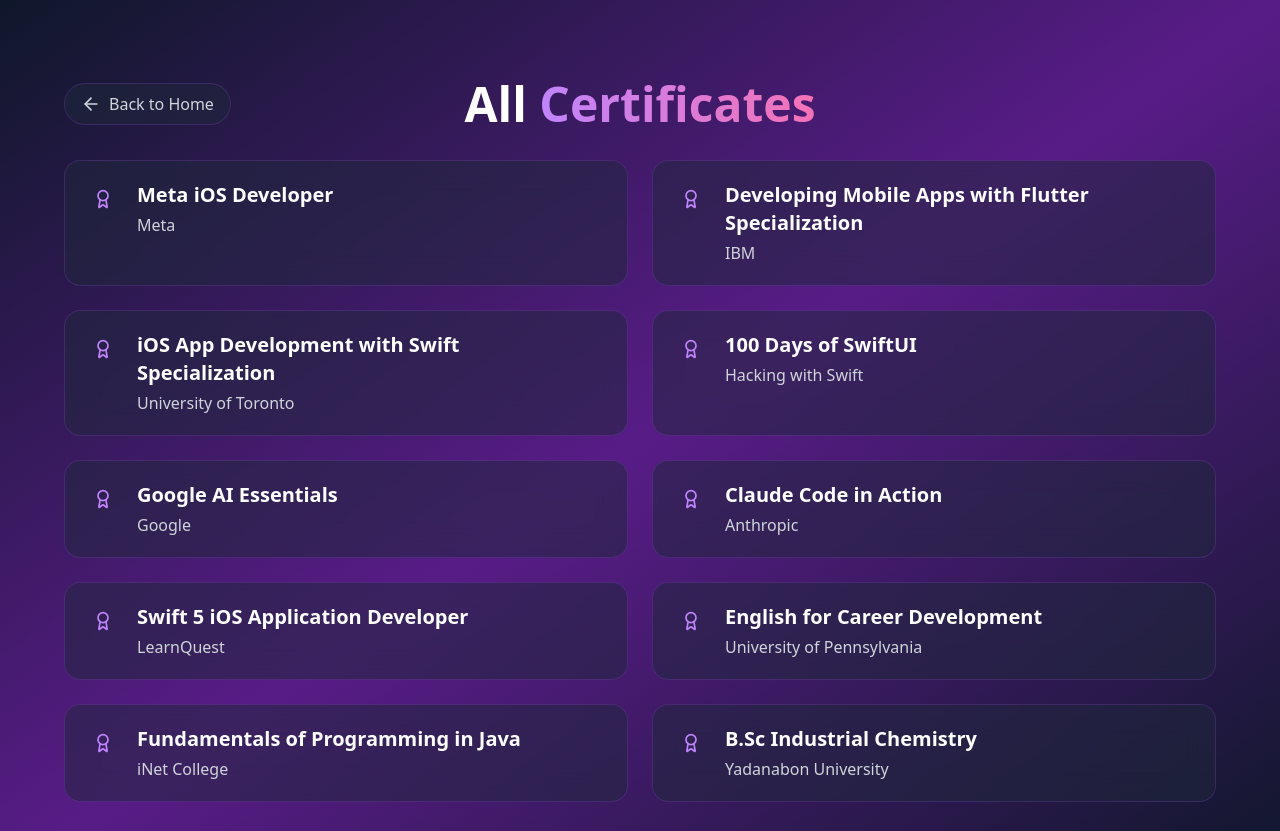
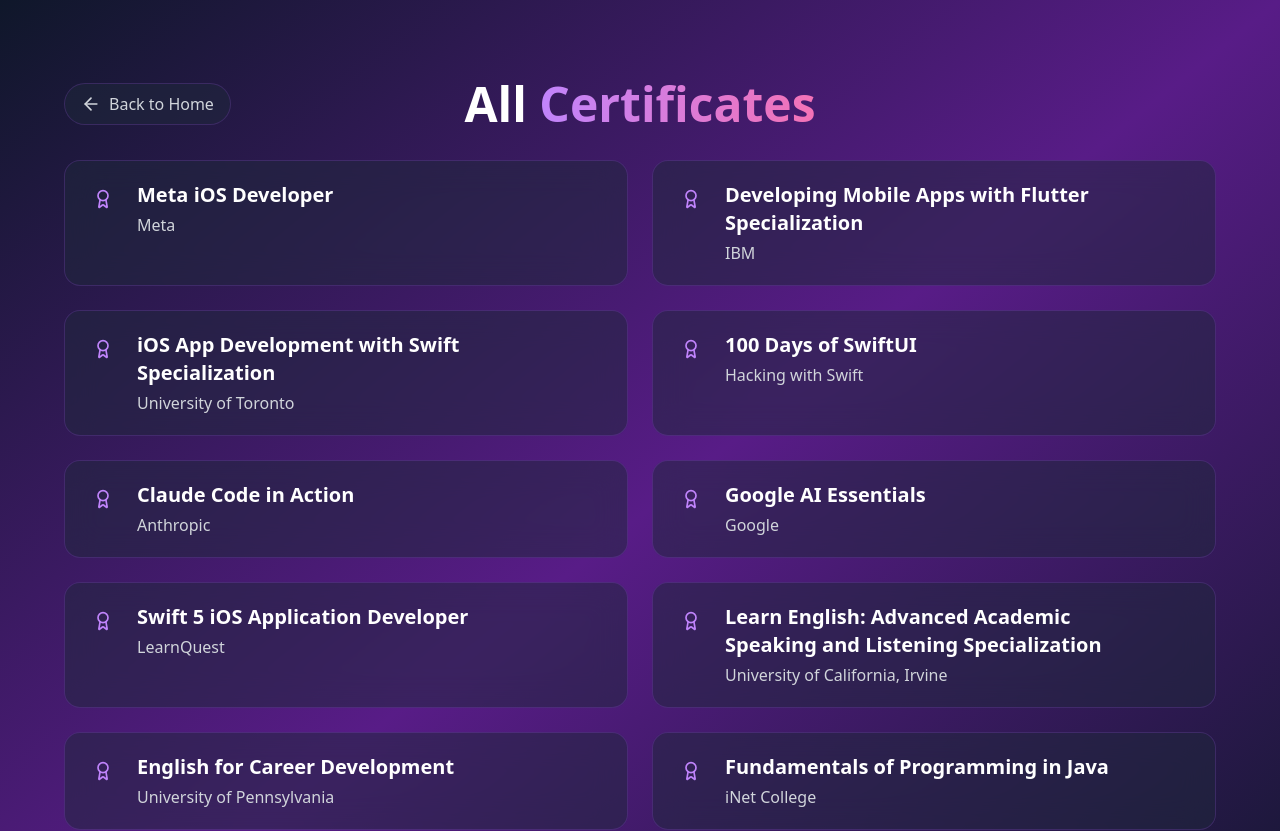
Before and after one commit to soemintheinsmt6/portfolio, a React (Vite) app: page /certificates in a window 1280 px wide. Shown: the top 831 px of the page. Built offline with nearby package versions, Linux system fonts and the light colour scheme; no server answers.

Commit message:
add new certificate

```diff
--- a/src/data/certificates.js
+++ b/src/data/certificates.js
@@ -6,9 +6,10 @@
   { id: 'ibm-developing-mobile-apps-with-flutter', title: 'Developing Mobile Apps with Flutter Specialization', issuer: 'IBM', link: 'https://www.coursera.org/account/accomplishments/specialization/certificate/RZ1V8Z7396QA' },
   { id: 'uoft-ios-app-development-with-swift', title: 'iOS App Development with Swift Specialization', issuer: 'University of Toronto', link: 'https://www.coursera.org/account/accomplishments/specialization/certificate/H19JF120GVL2' },
   { id: 'hws-100-days-of-swiftui', title: '100 Days of SwiftUI', issuer: 'Hacking with Swift', link: 'https://drive.google.com/file/d/1t14jewTaNRlRKEuF4wTSdTtfNuyUkG8P/view?usp=sharing' },
+  { id: 'claude-code-in-action', title: 'Claude Code in Action', issuer: 'Anthropic', link: 'https://www.coursera.org/account/accomplishments/certificate/FKV01RI2ITZB' },
   { id: 'google-ai-essentials', title: 'Google AI Essentials', issuer: 'Google', link: 'https://www.coursera.org/account/accomplishments/specialization/certificate/E08ZWTCCOYFQ' },
-  { id: 'claude-code-in-action', title: 'Claude Code in Action', issuer: 'Anthropic', link: 'https://www.coursera.org/account/accomplishments/certificate/FKV01RI2ITZB' },
   { id: 'swift-5-ios-application-developer', title: 'Swift 5 iOS Application Developer', issuer: 'LearnQuest', link: 'https://www.coursera.org/account/accomplishments/specialization/certificate/TN2RCLFP1QR2' },
+  { id: 'uc-irvine-english', title: 'Learn English: Advanced Academic Speaking and Listening Specialization', issuer: 'University of California, Irvine', link: 'https://www.coursera.org/account/accomplishments/specialization/certificate/6P5E8SR6C7K7' },
   { id: 'upenn-english-for-career-development', title: 'English for Career Development', issuer: 'University of Pennsylvania', link: 'https://www.coursera.org/account/accomplishments/certificate/9MAZGM9FKHOO' },
   { id: 'java-inet', title: 'Fundamentals of Programming in Java', issuer: 'iNet College', link: 'https://drive.google.com/file/d/12hfDsqPfmt9n5of-7PlIhV3mX58xdvek/view?usp=sharing' },
   { id: 'bsc', title: 'B.Sc Industrial Chemistry', issuer: 'Yadanabon University' },
```
